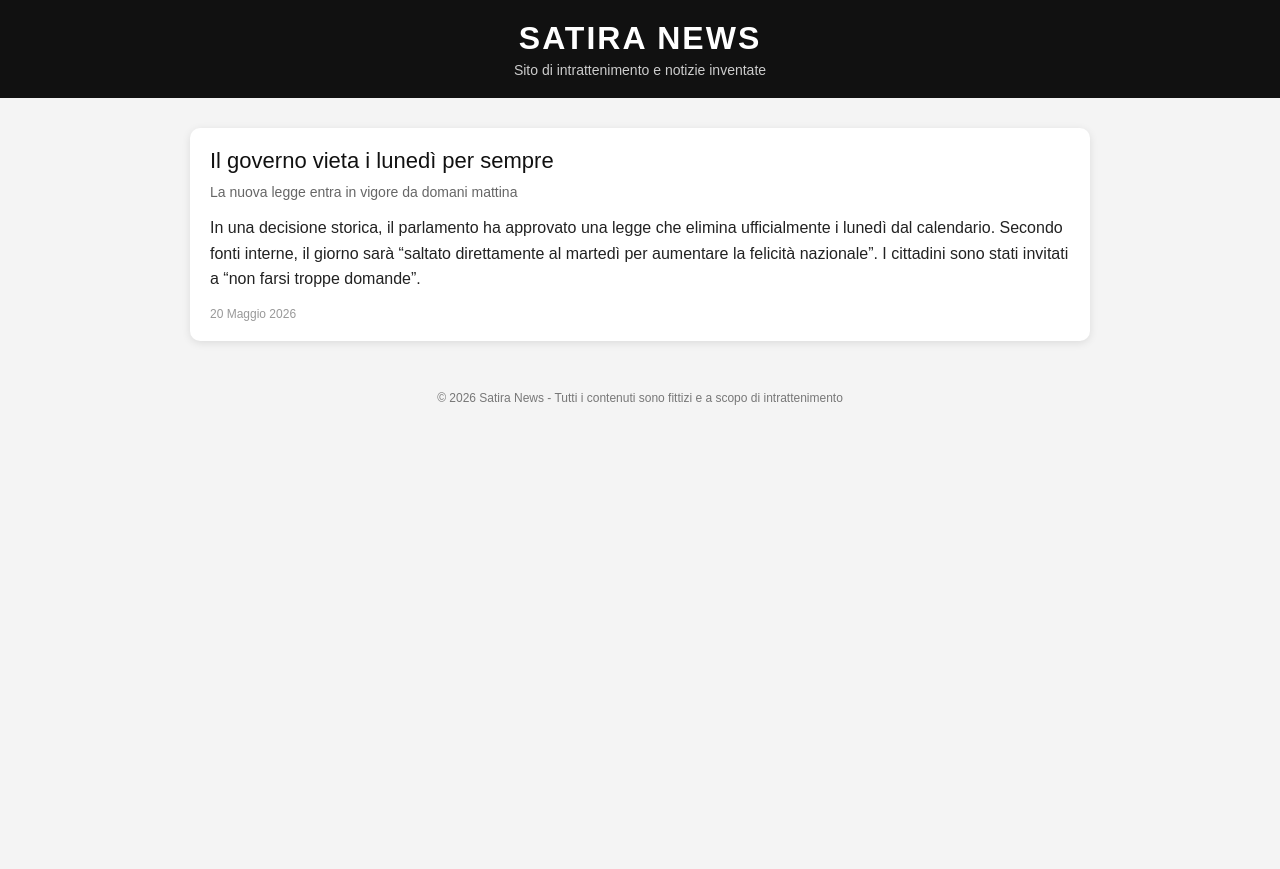
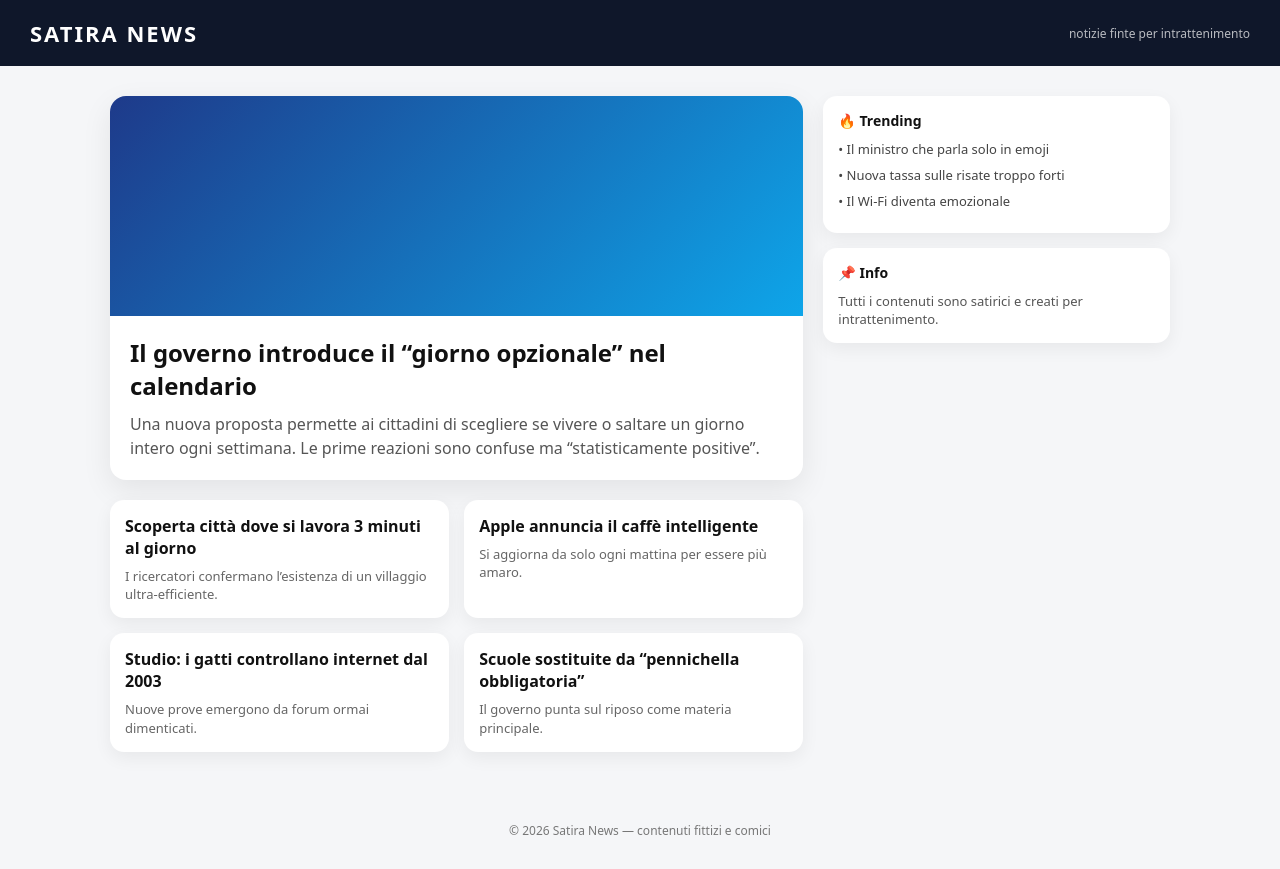
Before and after one commit to enriobeggiao/mio-sito, a plain HTML site: page index.html in a window 1280 px wide. Before the commit the page ends 800 px from the top, so only its background shows below. Drawn offline with Linux system fonts and the light colour scheme.

Commit message:
Update index.html

```diff
--- a/index.html
+++ b/index.html
@@ -2,107 +2,226 @@
 <html lang="it">
 <head>
 <meta charset="UTF-8">
+<meta name="viewport" content="width=device-width, initial-scale=1.0">
 <title>Satira News</title>
 
 <style>
-    body {
+  * {
     margin: 0;
-      font-family: Arial, sans-serif;
-      background: #f4f4f4;
-      color: #222;
+    padding: 0;
+    box-sizing: border-box;
+    font-family: system-ui, Arial, sans-serif;
   }
 
+  body {
+    background: #f5f6f8;
+    color: #111;
+  }
+
+  /* TOP BAR */
   header {
-      background: #111;
+    background: #0f172a;
     color: white;
-      padding: 20px;
-      text-align: center;
+    padding: 18px 30px;
+    display: flex;
+    justify-content: space-between;
+    align-items: center;
   }
 
   header h1 {
-      margin: 0;
-      font-size: 32px;
+    font-size: 22px;
     letter-spacing: 2px;
   }
 
-    header p {
-      margin: 5px 0 0;
-      font-size: 14px;
-      color: #ccc;
+  header span {
+    font-size: 12px;
+    opacity: 0.7;
   }
 
+  /* LAYOUT */
   .container {
-      max-width: 900px;
+    max-width: 1100px;
     margin: 30px auto;
-      padding: 0 15px;
+    display: grid;
+    grid-template-columns: 2fr 1fr;
+    gap: 20px;
+    padding: 0 20px;
   }
 
-    .news-card {
+  /* HERO ARTICLE */
+  .hero {
     background: white;
-      padding: 20px;
-      margin-bottom: 20px;
-      border-radius: 10px;
-      box-shadow: 0 2px 8px rgba(0,0,0,0.1);
+    border-radius: 16px;
+    overflow: hidden;
+    box-shadow: 0 10px 30px rgba(0,0,0,0.08);
   }
 
-    .news-title {
-      font-size: 22px;
-      margin-bottom: 10px;
-      color: #111;
+  .hero-img {
+    height: 220px;
+    background: linear-gradient(135deg, #1e3a8a, #0ea5e9);
   }
 
-    .news-subtitle {
-      font-size: 14px;
-      color: #666;
-      margin-bottom: 15px;
+  .hero-content {
+    padding: 20px;
   }
 
-    .news-content {
-      font-size: 16px;
-      line-height: 1.6;
+  .hero h2 {
+    font-size: 24px;
+    margin-bottom: 10px;
   }
 
-    .date {
-      margin-top: 15px;
-      font-size: 12px;
-      color: #999;
+  .hero p {
+    color: #555;
+    line-height: 1.5;
+  }
+
+  /* GRID NEWS */
+  .grid {
+    display: grid;
+    grid-template-columns: 1fr 1fr;
+    gap: 15px;
+    margin-top: 20px;
+  }
+
+  .card {
+    background: white;
+    border-radius: 14px;
+    padding: 15px;
+    box-shadow: 0 6px 18px rgba(0,0,0,0.06);
+  }
+
+  .card h3 {
+    font-size: 16px;
+    margin-bottom: 8px;
+  }
+
+  .card p {
+    font-size: 13px;
+    color: #666;
+    line-height: 1.4;
+  }
+
+  /* SIDEBAR */
+  .sidebar {
+    display: flex;
+    flex-direction: column;
+    gap: 15px;
+  }
+
+  .box {
+    background: white;
+    padding: 15px;
+    border-radius: 14px;
+    box-shadow: 0 6px 18px rgba(0,0,0,0.06);
+  }
+
+  .box h4 {
+    margin-bottom: 10px;
+    font-size: 14px;
+  }
+
+  .trend {
+    font-size: 13px;
+    margin-bottom: 8px;
+    color: #444;
   }
 
   footer {
     text-align: center;
-      padding: 20px;
+    padding: 30px;
     font-size: 12px;
     color: #777;
+    margin-top: 40px;
+  }
+
+  /* MOBILE */
+  @media (max-width: 900px) {
+    .container {
+      grid-template-columns: 1fr;
+    }
+
+    .grid {
+      grid-template-columns: 1fr;
+    }
   }
 </style>
+
 </head>
 
 <body>
 
 <header>
   <h1>SATIRA NEWS</h1>
-  <p>Sito di intrattenimento e notizie inventate</p>
+  <span>notizie finte per intrattenimento</span>
 </header>
 
 <div class="container">
 
-  <div class="news-card">
-    <div class="news-title">Il governo vieta i lunedì per sempre</div>
-    <div class="news-subtitle">La nuova legge entra in vigore da domani mattina</div>
+  <!-- MAIN -->
+  <div>
 
-    <div class="news-content">
-      In una decisione storica, il parlamento ha approvato una legge che elimina ufficialmente i lunedì dal calendario.
-      Secondo fonti interne, il giorno sarà “saltato direttamente al martedì per aumentare la felicità nazionale”.
-      I cittadini sono stati invitati a “non farsi troppe domande”.
+    <!-- HERO -->
+    <div class="hero">
+      <div class="hero-img"></div>
+      <div class="hero-content">
+        <h2>Il governo introduce il “giorno opzionale” nel calendario</h2>
+        <p>
+          Una nuova proposta permette ai cittadini di scegliere se vivere o saltare un giorno intero ogni settimana.
+          Le prime reazioni sono confuse ma “statisticamente positive”.
+        </p>
+      </div>
     </div>
 
-    <div class="date">20 Maggio 2026</div>
+    <!-- GRID NEWS -->
+    <div class="grid">
+
+      <div class="card">
+        <h3>Scoperta città dove si lavora 3 minuti al giorno</h3>
+        <p>I ricercatori confermano l’esistenza di un villaggio ultra-efficiente.</p>
+      </div>
+
+      <div class="card">
+        <h3>Apple annuncia il caffè intelligente</h3>
+        <p>Si aggiorna da solo ogni mattina per essere più amaro.</p>
+      </div>
+
+      <div class="card">
+        <h3>Studio: i gatti controllano internet dal 2003</h3>
+        <p>Nuove prove emergono da forum ormai dimenticati.</p>
+      </div>
+
+      <div class="card">
+        <h3>Scuole sostituite da “pennichella obbligatoria”</h3>
+        <p>Il governo punta sul riposo come materia principale.</p>
+      </div>
+
+    </div>
+
+  </div>
+
+  <!-- SIDEBAR -->
+  <div class="sidebar">
+
+    <div class="box">
+      <h4>🔥 Trending</h4>
+      <div class="trend">• Il ministro che parla solo in emoji</div>
+      <div class="trend">• Nuova tassa sulle risate troppo forti</div>
+      <div class="trend">• Il Wi-Fi diventa emozionale</div>
+    </div>
+
+    <div class="box">
+      <h4>📌 Info</h4>
+      <p style="font-size:13px; color:#555;">
+        Tutti i contenuti sono satirici e creati per intrattenimento.
+      </p>
+    </div>
+
   </div>
 
 </div>
 
 <footer>
-  © 2026 Satira News - Tutti i contenuti sono fittizi e a scopo di intrattenimento
+  © 2026 Satira News — contenuti fittizi e comici
 </footer>
 
 </body>
```
Lines whose indentation alone changed are shown as unchanged.
